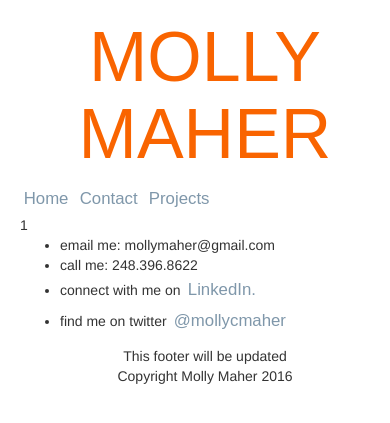
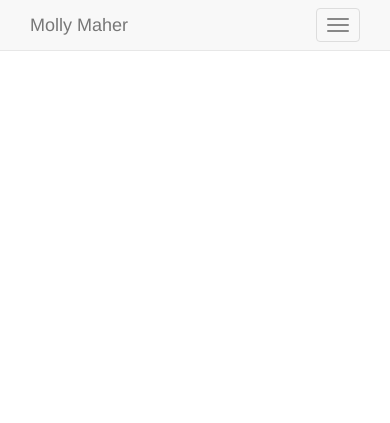
Before and after one commit to MollyMaher/maher-port, a Python web app: template templates/contact.html in a window 390 px wide. Shown: the top 423 px of the page. Run offline with Jinja, Linux system fonts and the light colour scheme; the template is opened without the code that fills it: most values are stand-ins (such as "Sample title", 1, 10 or a date in 2020); some libraries are stand-ins or nearby versions.

Commit message:
new navigation - collapsable
set navigation to a collapsible / responsive mode.

```diff
--- a/static/style.css
+++ b/static/style.css
@@ -1,4 +1,4 @@
-
+/*
 h1 {
 	margin-top: 5%;
 	margin-bottom: 3%;
@@ -7,10 +7,9 @@ h1 {
 	text-transform: capitalize;
 	font-size: 5em;
 	font-family: "century gothic", sans-serif;
-}
+}*/
 
-
-a {
+/*a {
 	font: sans-serif;
 	font-size: 1.2em;
 	color: #7F97AA;
@@ -18,17 +17,15 @@ a {
 	font-family: "arial";
 	padding: 1%;
 	border-radius: 4px;
-	display: inline-block;
 	text-align: center;
 }
-
-a:hover {
+*/
+/*a:hover {
 	text-decoration: none;
-	background-color: #7F97AA;
-	color: white;
+	color: #7F97AA;
 }
 
-a.active {
+.active {
 	background-color: #7F97AA;
 	color: white;
 }
@@ -52,4 +49,4 @@ div img{
 
 footer {
 	text-align: center;
-}
+}*/
--- a/templates/base.html
+++ b/templates/base.html
@@ -5,62 +5,67 @@ style the page as you want it to appear. -->
 <html lang="en">
 <head>
 
-<link href="//netdna.bootstrapcdn.com/twitter-bootstrap/2.3.2/css/bootstrap-combined.min.css" rel="stylesheet">
+<link href="http://maxcdn.bootstrapcdn.com/bootstrap/3.3.6/css/bootstrap.min.css" rel="stylesheet" rel="stylesheet">
+<script src="https://ajax.googleapis.com/ajax/libs/jquery/1.12.0/jquery.min.js"></script>
+<script src="http://maxcdn.bootstrapcdn.com/bootstrap/3.3.6/js/bootstrap.min.js"></script>
 <link rel="stylesheet" type="text/css" href="static/style.css"/>
-<style>
-.nav li.active{ text-transform: uppercase;}
-</style>
 
 <title>Molly Maher | Health Informaticist</title>
+
 </head>
+
 <body>
+
 <header>
 
-	<h1> MOLLY  MAHER</h1>
+<!-- 	<h1> MOLLY  MAHER</h1>
+ -->
+<div class= "navbar navbar-default navbar-fixed-top">
+		<div class="container">
 
-<!-- <div class= "container">
- --><nav>
-	<!-- {% set nav = [
-    ('/index.html', 'index', 'About'),
-    ('/contact.html', 'contact', 'Contact'),
-    ('/projects.html', 'projects', 'Projects')
-	] -%} -->
+			<a href= "/index.html" class = "navbar-brand"> Molly Maher </a>
+				<button type = "button" class = "navbar-toggle" data-toggle = "collapse" data-target="#navItems">
+				<span class="sr-only">Toggle Dropdown</span>
+				<span class = "icon-bar"></span>
+				<span class = "icon-bar"></span>
+				<span class = "icon-bar"></span>
+				</button>
 
 
+			<div class = "collapse navbar-collapse" id = "navItems">
 
-	<!-- {% set active_page = active_page|default('index') -%}
-	{{active_page}} -->
-	 <div class="nav-bar">
-		<!-- {% for href, id, caption in nav %}
-	  	<li {% if id == active_page %} class="active" {% endif %}>
-			<a  href="{{ href|e }}">{{ caption|e }}</a></li>
-		{% endfor %} -->
-		<a class="
-			{% if page == "" %}
+				<ul class= "nav navbar-nav">
+					<li><a href="/index.html" class =
+						"{% if page == "" %}
 			   				active
 			   			{% endif %}
 						 {% if page == "Index" %}
 			  				 active
 			  			 {% endif %}"
-			   href="/index.html">Home</a>
-		<a class="
+							> Home </a> </li>
+					<li><a href="/projects.html" class="
 						{% if page == "Contact" %}
 			 				  active
 			  			 {% endif %}"
-			   href="/contact.html">Contact</a>
-		<a class="{% if page == "Projects" %}
+						>Projects</a></li>
+					<li><a href="/contact.html" class="
+						{% if page == "Projects" %}
 			  				 active
 			  			 {% endif %}"
-			   href="/projects.html">Projects</a>
+						>Contact</a></li>
 				</ul>
-</nav>
+
+			</div>
+		</div>
+
+
 </div>
 
 </header>
 
 
 
-{{page}}
+<!-- {{page}}
 
 {% block content %}
 	This is where content you want to see goes. No one wants to see what is here now.
@@ -71,7 +76,7 @@ style the page as you want it to appear. -->
 
   <footer>
   	<p>This footer will be updated <br/> Copyright Molly Maher 2016</p>
-  </footer>
+  </footer> -->
   </body>
 </html>
 <!-- DO NOT CHANGE ANY PART OF THIS CODE!!! -->
```
Lines whose indentation alone changed are shown as unchanged.
